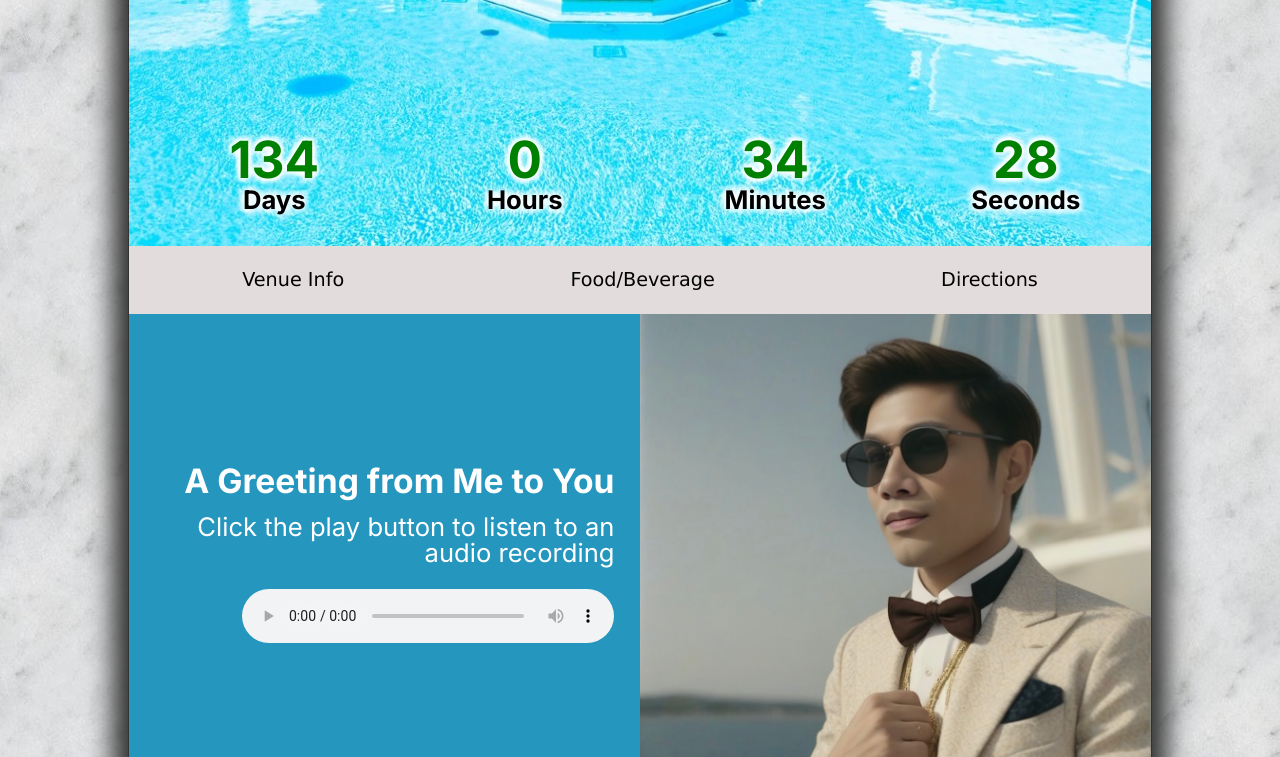
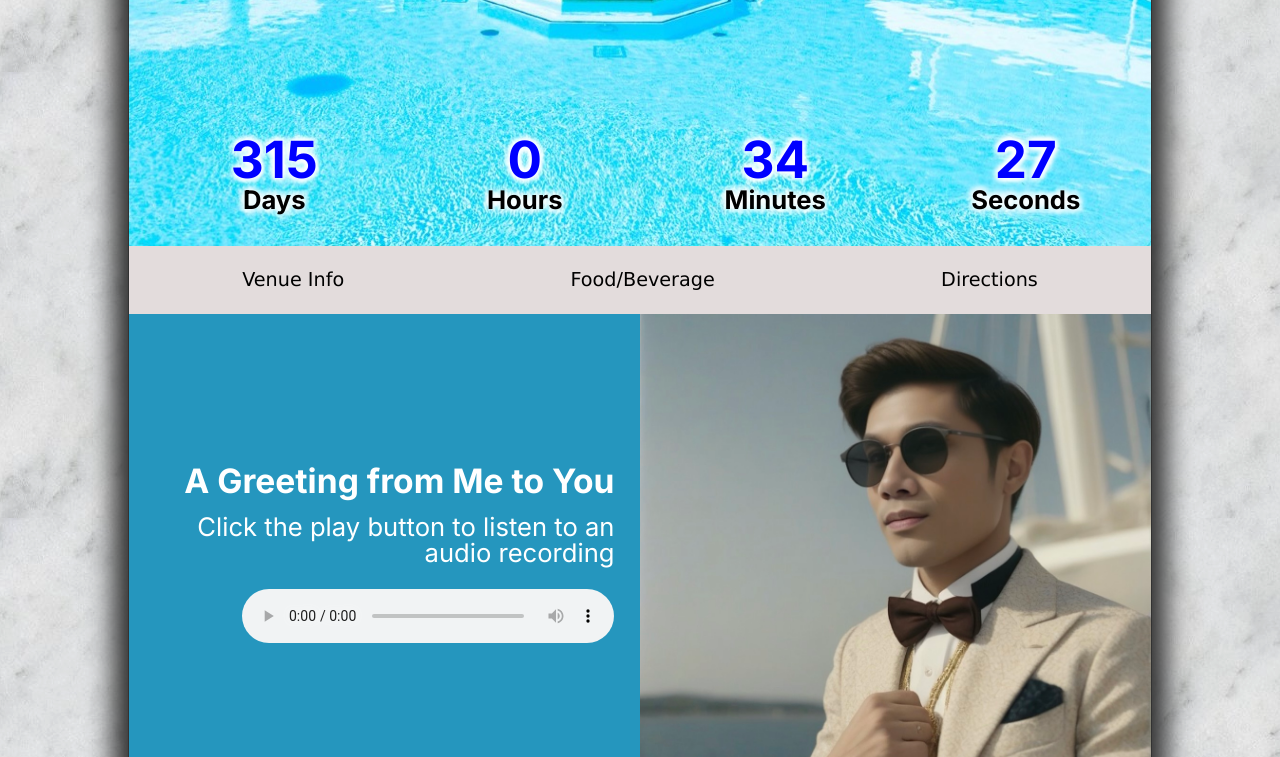
Before and after one commit to Aki927/Aki927.github.io, a plain HTML site: page birthday.html in a window 1280 px wide. Shown: the part 820-1577 px from the top of the page. Drawn offline with Linux system fonts and the light colour scheme.

Commit message:
Add files via upload

```diff
--- a/birthdayCountdown.js
+++ b/birthdayCountdown.js
@@ -27,7 +27,7 @@ function showCountdown() {
         dateString + " " + timeString;
 
     // Defines a variable for my birthday: July 27, 2025
-    let bDate = new Date("January 27, 2024");
+    let bDate = new Date("July 27, 2024");
     let nextYear = currentDay.getFullYear() + 1;
     //let nextYear = currentDay.getFullYear(); Comment out. For testing only.
     bDate.setFullYear(nextYear);
--- a/styles.css
+++ b/styles.css
@@ -2,7 +2,7 @@
 
 /*
     COMP 2681, Assignment 4
-    Style sheet for index.html, another_page.html, form.html, birthday.html
+    Style sheet for first_page.html, another_page.html, form.html, birthday.html
 
     Author: Jerome Laranang, T00635622
     Date:   September 2, 2024
```
